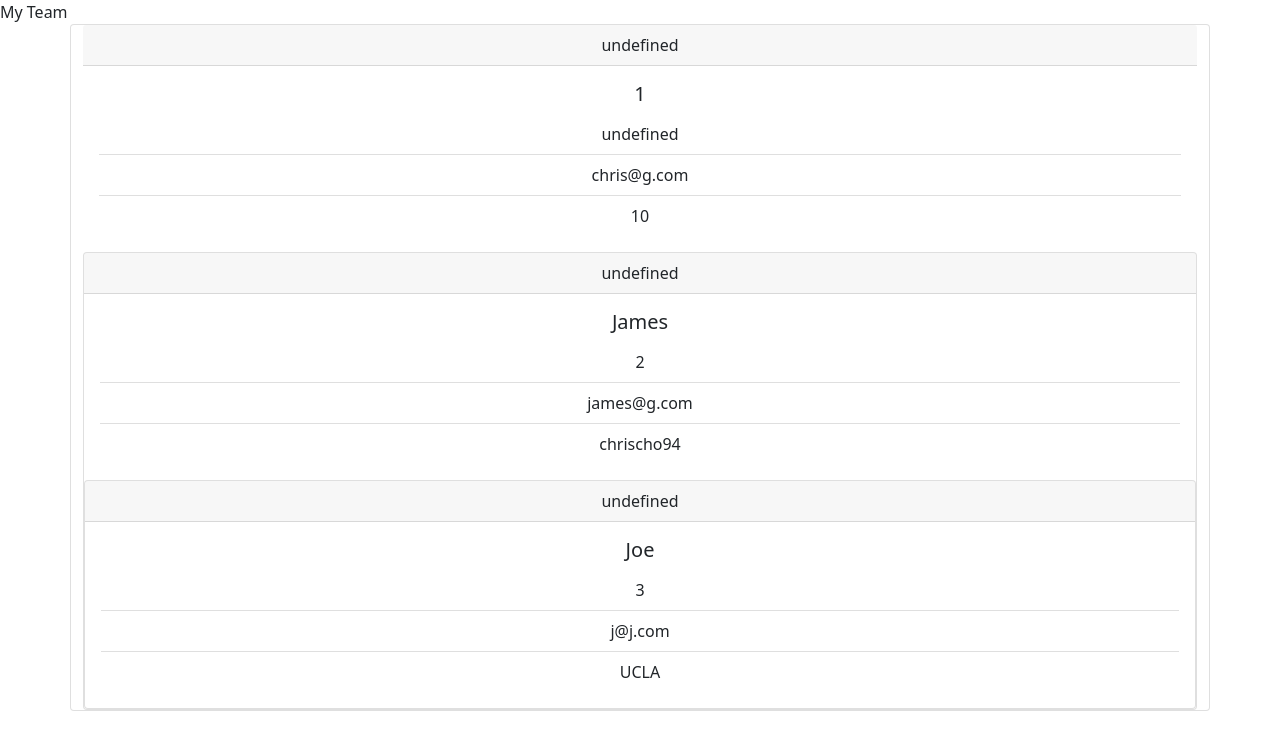
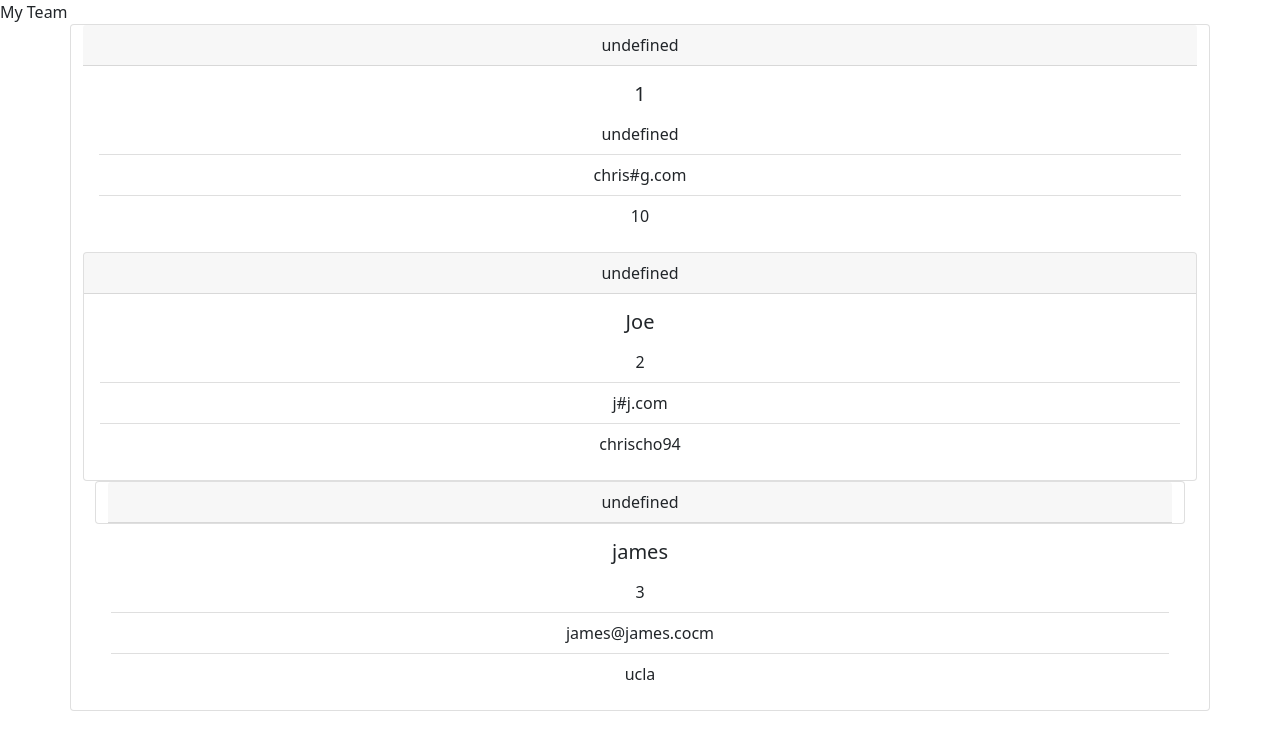
Before and after one commit to chrischo94/Team-Profile-Generator, a website: page index.html in a window 1280 px wide. Drawn offline with nearby package versions, Linux system fonts and the light colour scheme.

Commit message:
fixed syntax

```diff
--- a/index.html
+++ b/index.html
@@ -21,21 +21,8 @@
             <h5 class="card-title">1</h5>
         <ul class="list-group list-group-flush">
             <li class="list-group-item">undefined</li>
-            <li class="list-group-item">chris@g.com</li>
+            <li class="list-group-item">chris#g.com</li>
             <li class="list-group-item">10</li>
-        </ul>
-        </div>
-
-        <div class="text-center card">
-            <div class="card-header">undefined
-        </div>
-
-        <div class="card-body">
-            <h5 class="card-title">James</h5>
-        <ul class="list-group list-group-flush">
-            <li class="list-group-item">2</li>
-            <li class="list-group-item">james@g.com</li>
-            <li class="list-group-item">chrischo94</li>
         </ul>
         </div>
 
@@ -46,9 +33,26 @@
         <div class="card-body">
             <h5 class="card-title">Joe</h5>
         <ul class="list-group list-group-flush">
+            <li class="list-group-item">2</li>
+            <li class="list-group-item">j#j.com</li>
+            <li class="list-group-item">chrischo94</li>
+        </ul>
+        </div>
+        </div>
+        <div class= "container">
+            <div class="row">
+        <div class="text-center card">
+            <div class="card-header">undefined
+        </div>
+    </div>
+    <div class= "container">
+        <div class="row">
+        <div class="card-body">
+            <h5 class="card-title">james</h5>
+        <ul class="list-group list-group-flush">
             <li class="list-group-item">3</li>
-            <li class="list-group-item">j@j.com</li>
-            <li class="list-group-item">UCLA</li>
+            <li class="list-group-item">james@james.cocm</li>
+            <li class="list-group-item">ucla</li>
         </ul>
         </div>
 
--- a/index.js
+++ b/index.js
@@ -15,7 +15,7 @@
         },
         {
             type:"input",
-            name: "name",
+            name: "id",
             message: "What is the Manager's id?"
         },
         {
@@ -145,7 +145,7 @@
     let card = `
 
         <div class="text-center card">
-            <div class="card-header">${teamProf.role}
+            <div class="card-header">${teamProf.getRole()}
         </div>
 
         <div class="card-body">
--- a/lib/Engineer.js
+++ b/lib/Engineer.js
@@ -2,11 +2,11 @@
 
 class Engineer extends Employee {
     constructor(name, id, email, extra){
-        super(name,id,email)
-        this.extra = extra
+        super(name, id, email)
+        this.extra = extra;
     }
     getGithub(){
-        return this.extra
+        return this.extra;
     }
     getRole(){
         return "Engineer"
--- a/lib/Intern.js
+++ b/lib/Intern.js
@@ -2,7 +2,7 @@
 
 class Intern extends Employee {
     constructor(name, id, email, extra){
-        super(name,id,email)
+        super(name, id, email)
         this.extra = extra
     }
     getSchool(){
--- a/lib/Manager.js
+++ b/lib/Manager.js
@@ -2,14 +2,14 @@
 
 class Manager extends Employee {
     constructor(name, id, email, extra){
-        super(name,id,email)
+        super(name, id, email)
         this.extra = extra
     }
     getOfficeNumber(){
         return this.extra
     }
     getRole(){
-        return "Manger"
+        return "Manager"
     }
 }
 module.exports = Manager
```
Also changed, not shown: lib/Employee.js (+6 -6 lines).
